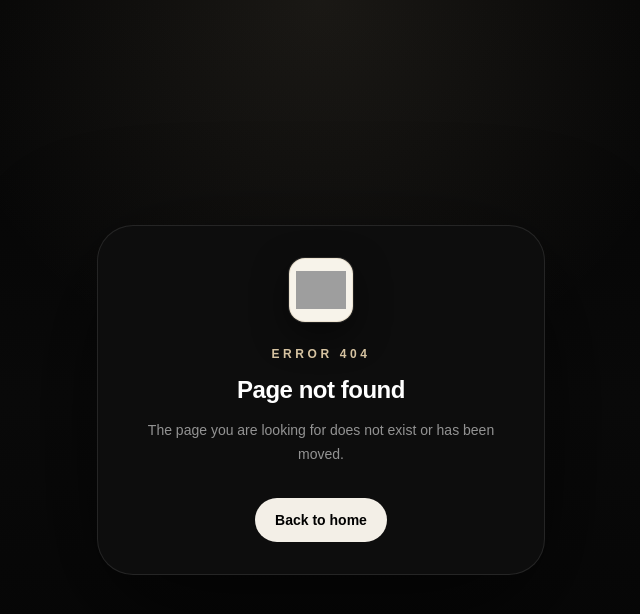
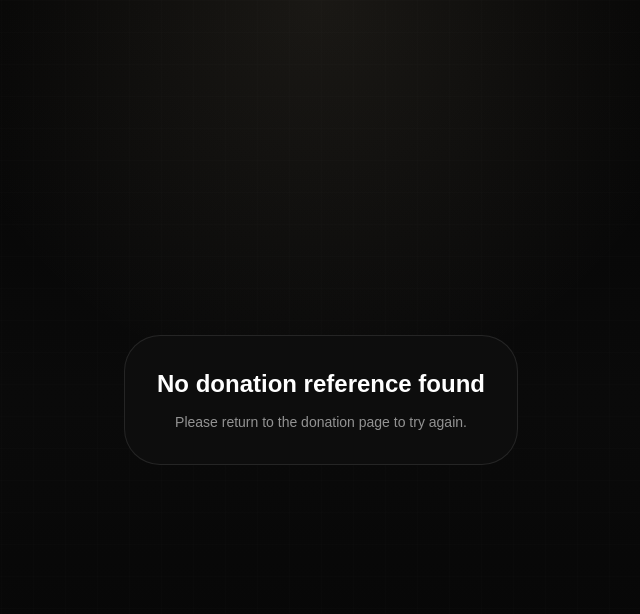
Before and after one commit to thandovambe1/black-tax, a Next.js app: page /donate/result in a window 1280 px wide. Before the commit this address had no page. Shown: the top 614 px of the page, without its empty margins (319-959 px from the left). Built offline with nearby package versions, Linux system fonts and the light colour scheme; grey boxes are pictures that could not be loaded.

Commit message:
Create DonateResultPage component for donation results

```diff
--- /dev/null
+++ b/src/app/donate/result/page.tsx
@@ -0,0 +1,36 @@
+import type { Metadata } from "next";
+import { DonateResult } from "@/components/donate-result";
+
+export const metadata: Metadata = {
+  title: "Donation Result",
+  robots: { index: false },
+};
+
+export const dynamic = "force-dynamic";
+
+export default async function DonateResultPage({
+  searchParams,
+}: {
+  searchParams: Promise<{ ref?: string; status?: string }>;
+}) {
+  const params = await searchParams;
+  const reference = params.ref ?? "";
+  const status = params.status ?? "pending";
+
+  return (
+    <main className="relative isolate flex min-h-screen items-center justify-center overflow-hidden bg-[#060606] px-4 py-16 text-[#f3efe7]">
+      <div className="absolute inset-0 bg-[radial-gradient(circle_at_top,_rgba(214,195,161,0.10),_transparent_38%),linear-gradient(180deg,_#050505_0%,#0a0a0a_50%,#050505_100%)]" />
+      <div className="absolute inset-0 opacity-[0.07] [background-image:linear-gradient(rgba(255,255,255,0.12)_1px,transparent_1px),linear-gradient(90deg,rgba(255,255,255,0.12)_1px,transparent_1px)] [background-size:32px_32px]" />
+      <div className="relative z-10">
+        {reference ? (
+          <DonateResult reference={reference} initialStatus={status} />
+        ) : (
+          <div className="w-full max-w-md rounded-[2.25rem] border border-white/10 bg-[#0d0d0d] p-8 text-center">
+            <h1 className="text-2xl font-semibold text-white">No donation reference found</h1>
+            <p className="mt-3 text-sm text-white/55">Please return to the donation page to try again.</p>
+          </div>
+        )}
+      </div>
+    </main>
+  );
+}
```
